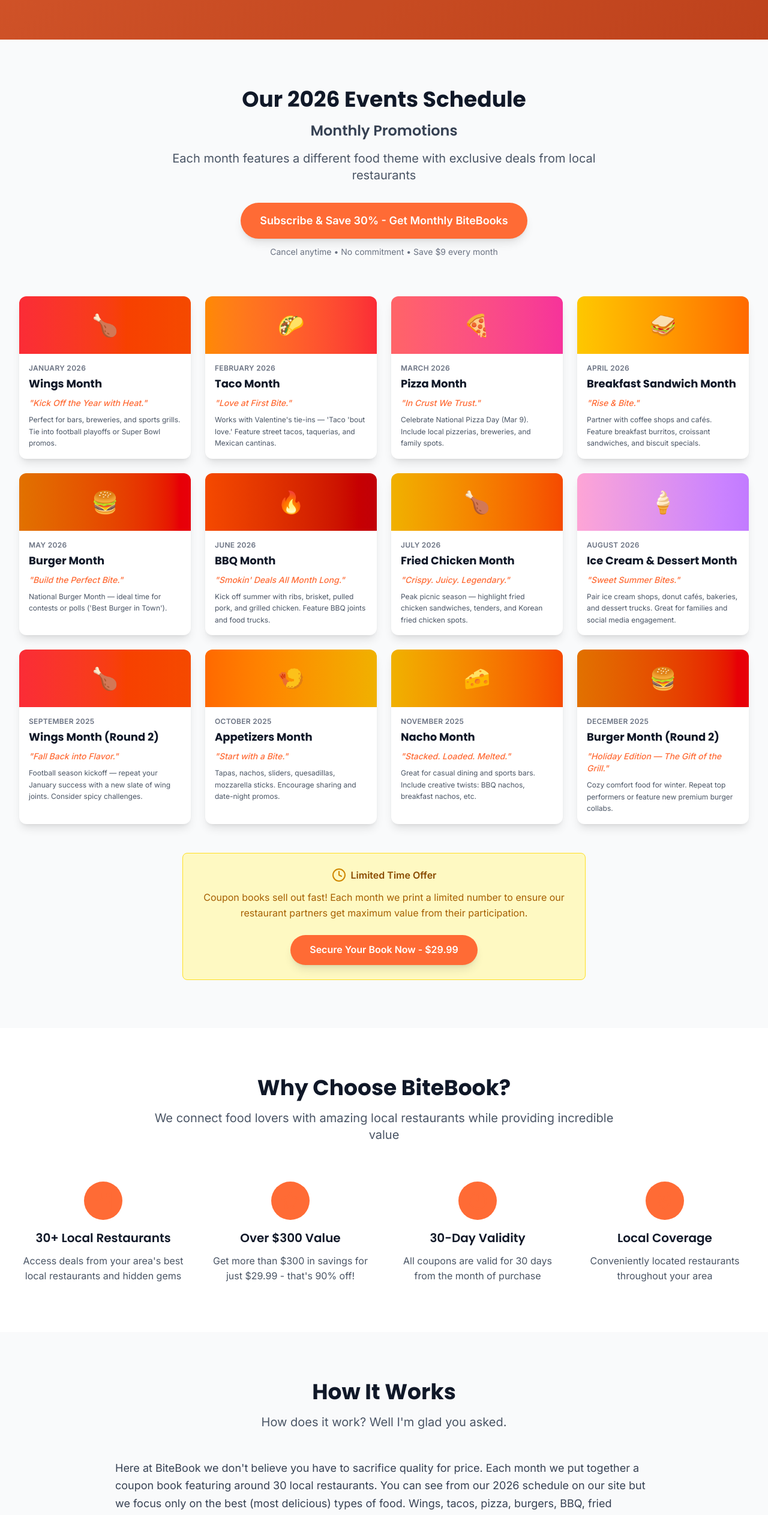
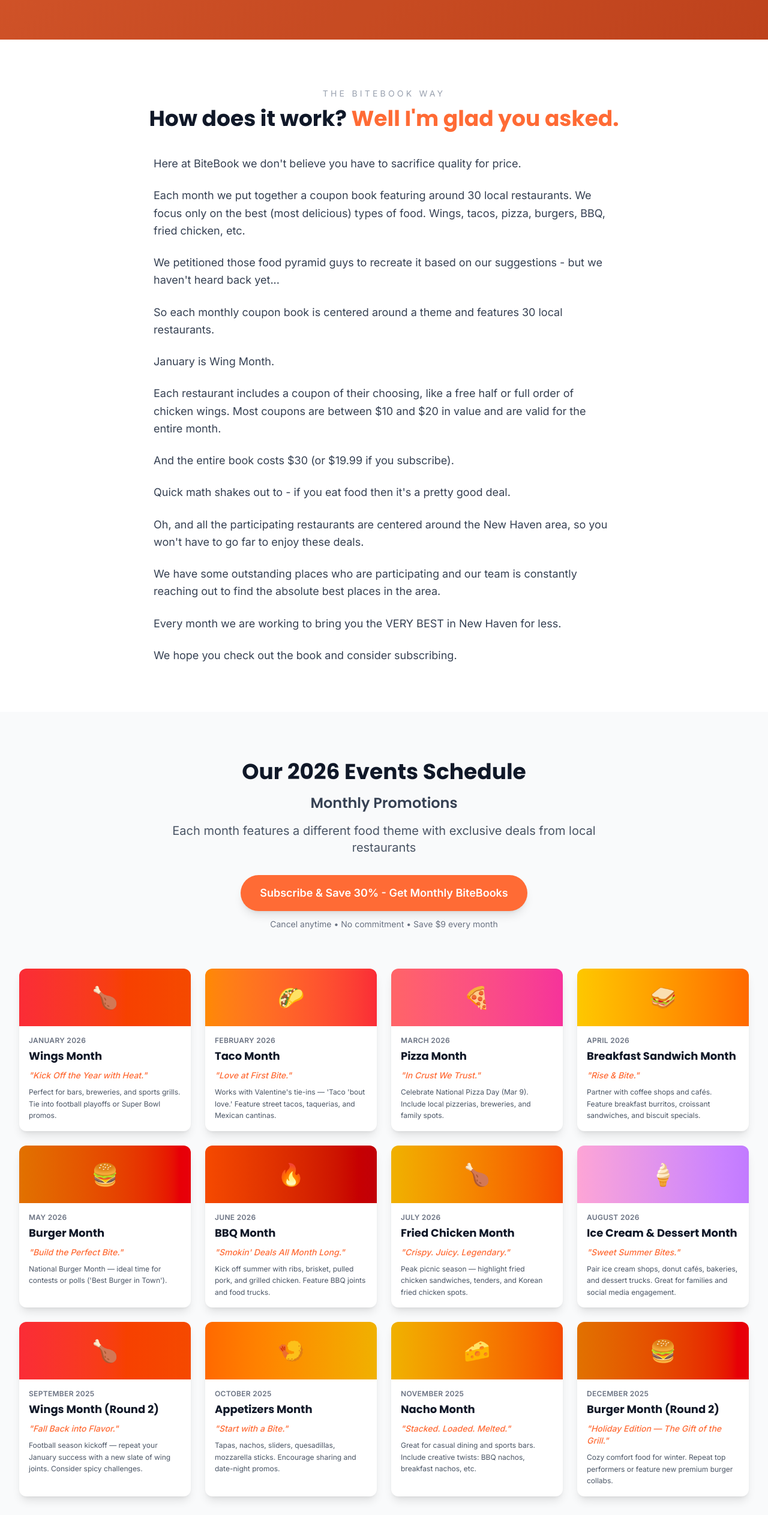
Before and after one commit to JuiceFactory22/bitebook_website, a Next.js app: page / in a window 1280 px wide. Shown: the part 1087-3613 px from the top of the page at 60% size. Built offline with nearby package versions, Linux system fonts and the light colour scheme.

Commit message:
Move How It Works copy above events section and reformat text

```diff
--- a/src/app/page.tsx
+++ b/src/app/page.tsx
@@ -286,6 +286,32 @@
         </div>
       </section>
 
+      {/* How It Works Copy */}
+      <section id="how-it-works" className="py-20 bg-white">
+        <div className="max-w-5xl mx-auto px-4 sm:px-6 lg:px-8">
+          <div className="text-center mb-10">
+            <p className="text-sm uppercase tracking-[0.3em] text-gray-400 mb-3">The BiteBook Way</p>
+            <h2 className="text-4xl font-display font-bold text-gray-900">
+              How does it work? <span className="text-[#ff6b35]">Well I'm glad you asked.</span>
+            </h2>
+          </div>
+          <div className="space-y-6 text-lg leading-relaxed text-gray-700 max-w-3xl mx-auto">
+            <p>Here at BiteBook we don't believe you have to sacrifice quality for price.</p>
+            <p>Each month we put together a coupon book featuring around 30 local restaurants. We focus only on the best (most delicious) types of food. Wings, tacos, pizza, burgers, BBQ, fried chicken, etc.</p>
+            <p>We petitioned those food pyramid guys to recreate it based on our suggestions - but we haven't heard back yet...</p>
+            <p>So each monthly coupon book is centered around a theme and features 30 local restaurants.</p>
+            <p>January is Wing Month.</p>
+            <p>Each restaurant includes a coupon of their choosing, like a free half or full order of chicken wings. Most coupons are between $10 and $20 in value and are valid for the entire month.</p>
+            <p>And the entire book costs $30 (or $19.99 if you subscribe).</p>
+            <p>Quick math shakes out to - if you eat food then it's a pretty good deal.</p>
+            <p>Oh, and all the participating restaurants are centered around the New Haven area, so you won't have to go far to enjoy these deals.</p>
+            <p>We have some outstanding places who are participating and our team is constantly reaching out to find the absolute best places in the area.</p>
+            <p>Every month we are working to bring you the VERY BEST in New Haven for less.</p>
+            <p>We hope you check out the book and consider subscribing.</p>
+          </div>
+        </div>
+      </section>
+
       {/* Monthly Promotions */}
       <section id="promotions" className="py-20 bg-gray-50">
         <div className="max-w-7xl mx-auto px-4 sm:px-6 lg:px-8">
@@ -392,35 +418,6 @@
         </div>
       </section>
 
-      {/* How It Works */}
-      <section id="how-it-works" className="py-20 bg-gray-50">
-        <div className="max-w-7xl mx-auto px-4 sm:px-6 lg:px-8">
-          <div className="text-center mb-12">
-            <h2 className="text-4xl font-display font-bold text-gray-900 mb-4">
-              How It Works
-            </h2>
-            <p className="text-xl text-gray-600 max-w-3xl mx-auto">
-              How does it work? Well I'm glad you asked.
-            </p>
-          </div>
-
-          <div className="max-w-4xl mx-auto space-y-6 text-lg text-gray-700 leading-relaxed">
-            <p>
-              Here at BiteBook we don't believe you have to sacrifice quality for price. Each month we put together a coupon book featuring around 30 local restaurants. You can see from our 2026 schedule on our site but we focus only on the best (most delicious) types of food. Wings, tacos, pizza, burgers, BBQ, fried chicken, etc. We petitioned those food pyramid guys to recreate it based on our suggestions - but we haven't heard back yet...
-            </p>
-            <p>
-              So each monthly coupon book is centered around a monthly theme and features 30 local restaurants. January is Wing Month. Each restaurant includes a coupon of their choosing, like a free half or full order of chicken wings. Most coupons are between $10 and $20 in value and are valid for the entire month. And the entire book costs $30 (or $19.99 if you subscribe). Quick math shakes out to - if you eat food then it's a pretty good deal.
-            </p>
-            <p>
-              All the participating restaurants are centered around the New Haven area, so you won't have to go far to enjoy these deals.
-            </p>
-            <p>
-              We have some outstanding places who are participating and our team is constantly reaching out to find the absolute best places in the area. Every month we are working to bring you the VERY BEST in New Haven for less. We hope you check out the book and consider subscribing.
-            </p>
-          </div>
-        </div>
-      </section>
-
       {/* CTA Section */}
       <section className="py-20 bg-gradient-to-r from-[#ff6b35] to-[#e55a2b] text-white">
         <div className="max-w-4xl mx-auto px-4 sm:px-6 lg:px-8 text-center">
```
